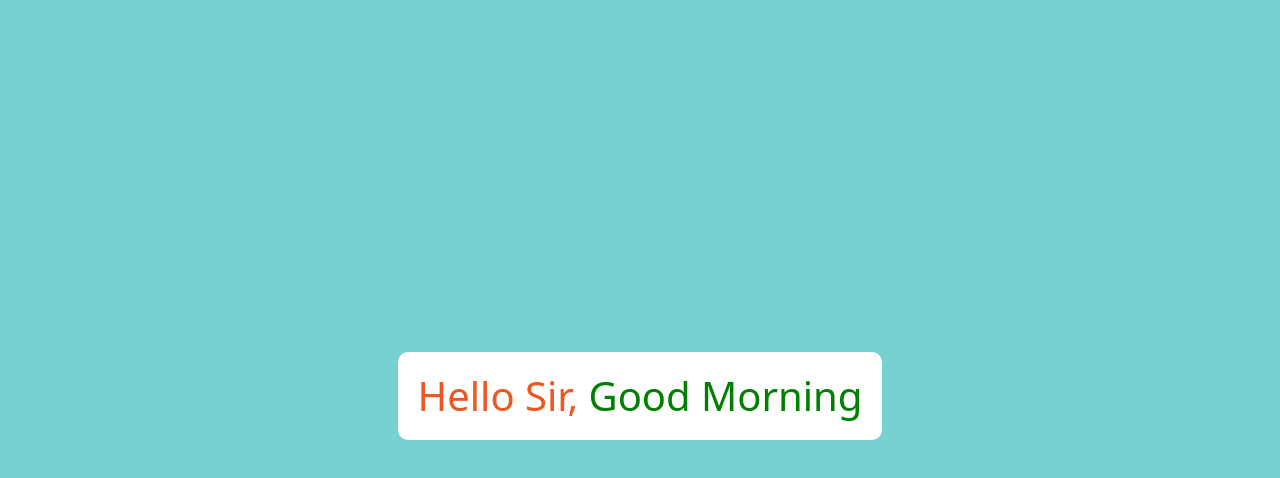
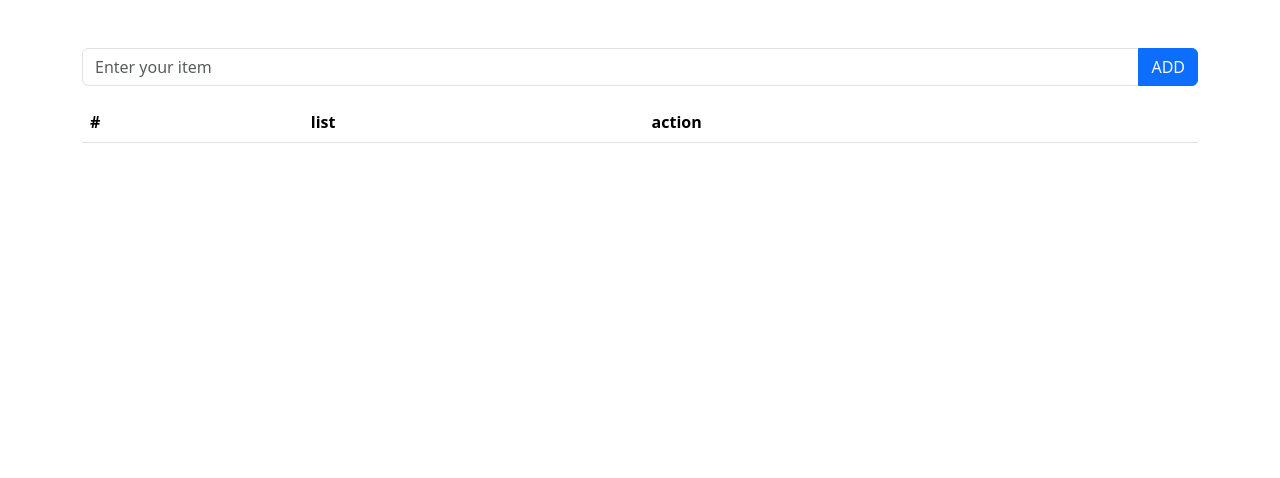
Before and after one commit to rupali-r-thakur/react-practice, a React (Create React App) app: page / in a window 1280 px wide. Shown: the top 478 px of the page. Built offline with nearby package versions, Linux system fonts and the light colour scheme; the HTML template or start-up script is replaced by a standard one.

Commit message:
Created todo app

```diff
--- a/src/App.js
+++ b/src/App.js
@@ -1,5 +1,6 @@
-import React, { useState } from "react";
-import MiniProject from "./components/MiniProject";
+// import React, { useState } from "react";
+// import MiniProject from "./components/MiniProject";
+import Todolist from "./components/Todolist";
 // import TimeDate from "./components/TimeDate";
 // import NavBar from "./components/NavBar";
 // import TextForm from "./components/TextForm";
@@ -21,7 +22,8 @@ function App() {
         <TextForm heading={"Enter Your Text"} mode={mode} />
       </div> */}
       {/* <TimeDate /> */}
-      <MiniProject />
+      {/* <MiniProject /> */}
+      <Todolist />
     </>
   );
 }
--- /dev/null
+++ b/src/components/Todolist.jsx
@@ -0,0 +1,84 @@
+import React, { useState } from "react";
+import { MdDelete } from "react-icons/md";
+function Todolist() {
+  const [item, setitem] = useState("");
+  const [items, setItems] = useState([]);
+  const inputValue = (e) => {
+    setitem(e.target.value);
+  };
+  const addItem = () => {
+    if (item !== "") {
+      setItems(() => {
+        return [...items, item];
+      });
+      setitem("");
+    }
+  };
+  const deleteItem = (id) => {
+    // console.log(id);
+    const updetedItem = items.filter((ele, ind) => {
+      return id !== ind;
+    });
+    setItems(updetedItem);
+  };
+  return (
+    <>
+      <div className="container-fuild">
+        <div className="container">
+          <div className="input-group mb-3 my-5">
+            <input
+              type="text"
+              className="form-control"
+              placeholder="Enter your item"
+              aria-label="Recipient's username"
+              aria-describedby="button-addon2"
+              onChange={inputValue}
+              value={item}
+            />
+            <button
+              className="btn btn-primary text-light"
+              type="button"
+              id="button-addon2"
+              onClick={addItem}
+            >
+              ADD
+            </button>
+          </div>{" "}
+          <div className="display">
+            <table className="table">
+              <thead>
+                <tr>
+                  <th scope="col">#</th>
+                  <th scope="col">list</th>
+                  <th scope="col">action</th>
+                </tr>
+              </thead>
+              <tbody>
+                {items.map((element, index) => {
+                  return (
+                    <tr key={index}>
+                      <th scope="row">{index + 1}</th>
+                      <td>{element} </td>
+                      <td>
+                        <MdDelete
+                          style={{
+                            color: "red",
+                            fontSize: "35px",
+                            cursor: "pointer",
+                          }}
+                          onClick={() => deleteItem(index)}
+                        />
+                      </td>
+                    </tr>
+                  );
+                })}
+              </tbody>
+            </table>
+          </div>
+        </div>
+      </div>
+    </>
+  );
+}
+
+export default Todolist;
```
